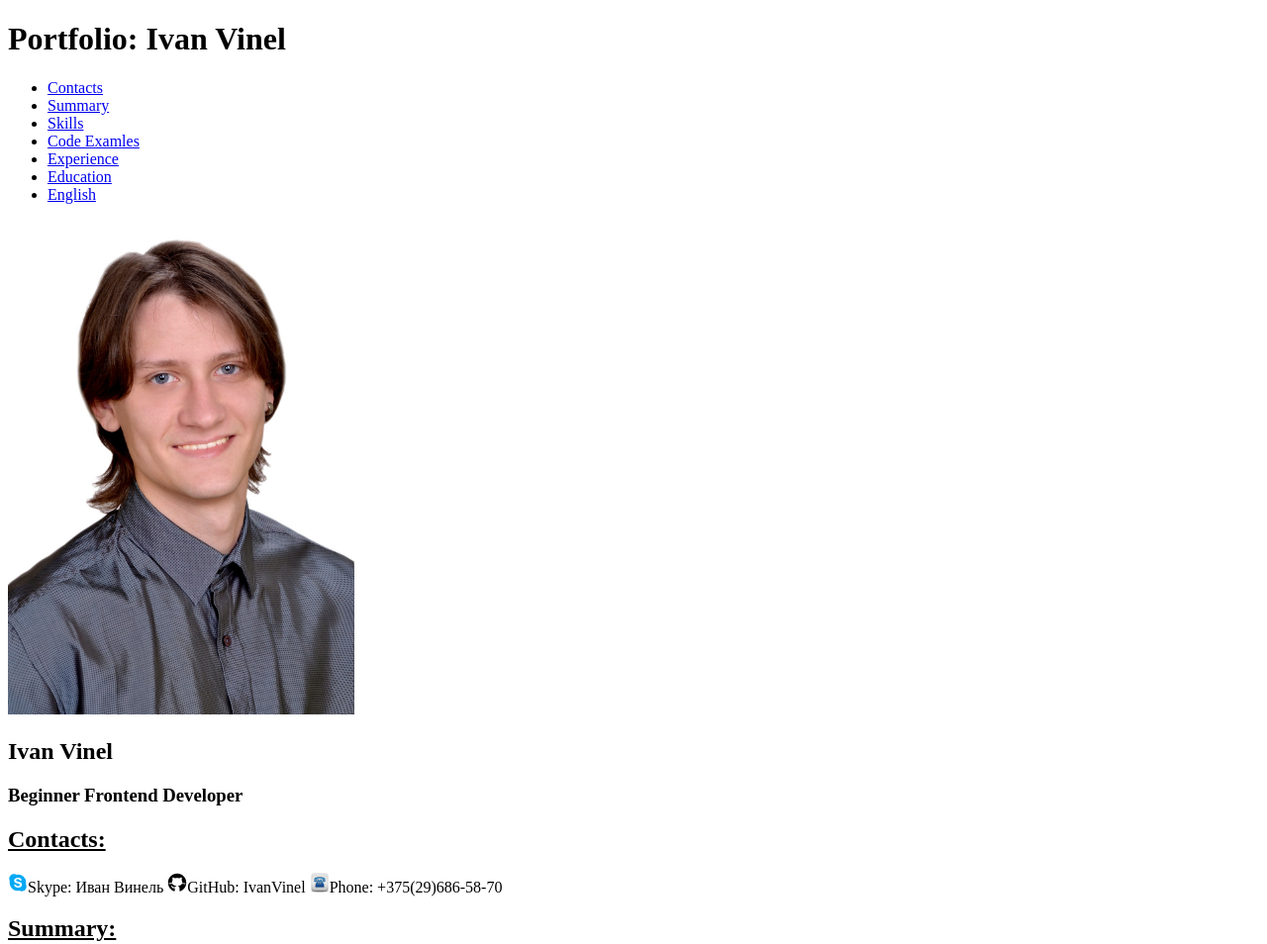
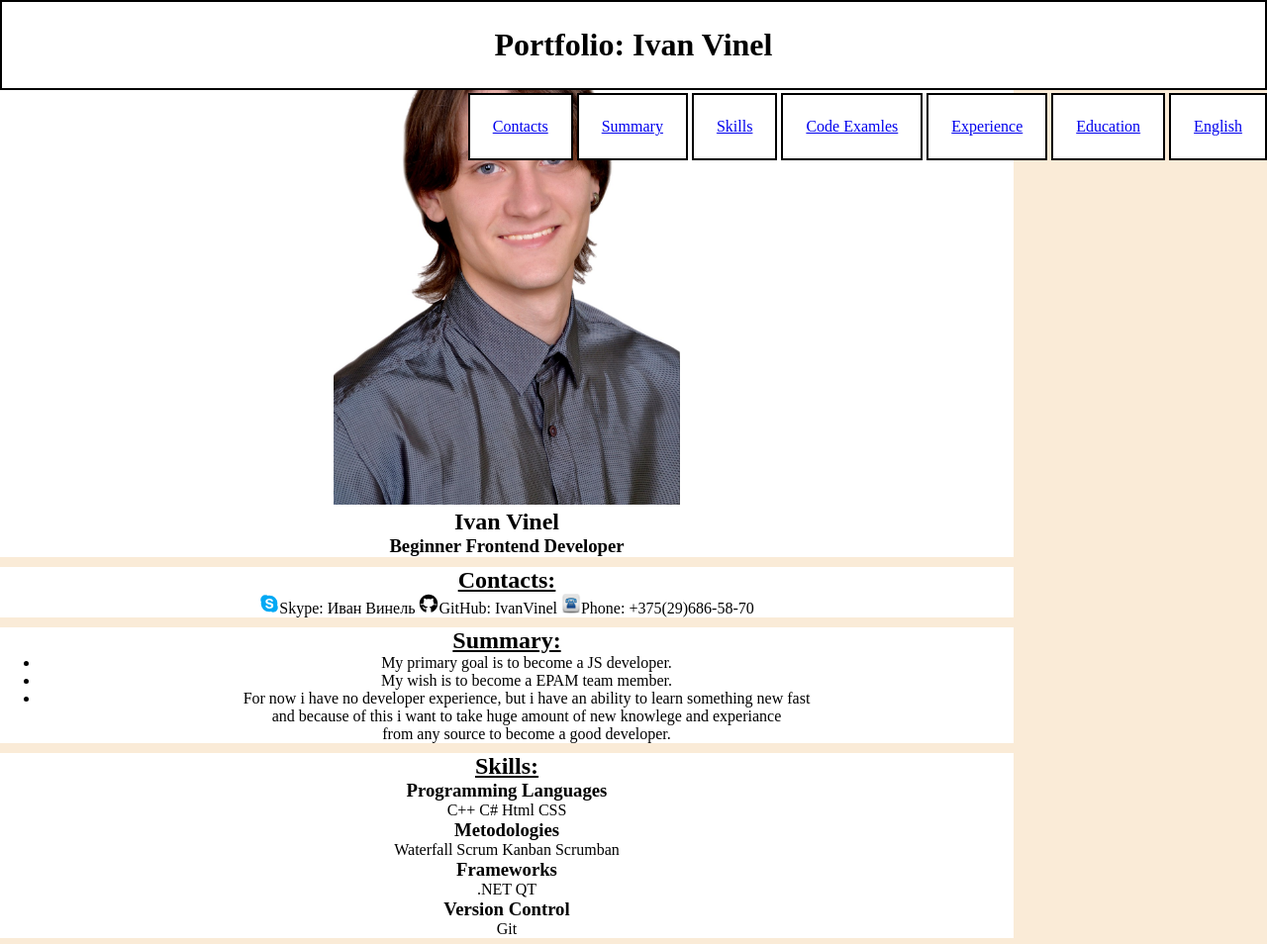
Before and after one commit to IvanVinel/rsschool-cv, a plain HTML site: page index.html in a window 1280 px wide. Shown: the top 954 px of the page at 99% size. Drawn offline with Linux system fonts and the light colour scheme.

Commit message:
feat: add styles for header, body, footer, section and nav panel

```diff
--- a/index.html
+++ b/index.html
@@ -8,7 +8,7 @@
 <body>
     <header>
         <h1>Portfolio: Ivan Vinel</h1>
-        <nav>
+        <nav class="navpanel">
             <ul>
                 <li><a href="#contacts">Contacts</a></li>
                 <li><a href="#summary">Summary</a></li>
--- a/style.css
+++ b/style.css
@@ -0,0 +1,64 @@
+* {
+    margin: 0px;
+}
+
+body {
+    background-color: antiquewhite;
+    max-width: 1024px;
+}
+
+header {
+    position: fixed;
+    top: 0px;
+    z-index: 10;
+    height: 150px;
+    width: 100%;
+
+}
+
+header h1 {
+text-align: center;
+padding: 25px 0px;
+border: 2px solid black;
+background-color: white;
+}
+
+section {
+    position: relative;
+    width: 100%;
+    margin: 10px auto;
+    text-align: center;
+    background-color: white;
+}
+
+footer {
+    position: relative;
+    height: 100%;
+    margin: auto;
+    text-align: center;
+}
+
+footer h2 {
+    text-size-adjust: 1rem;
+    padding: 40px 0;
+}
+
+.navpanel {
+    position: relative;
+    display: block;
+    margin-top: 3px;
+    padding: 0;
+    float: right;
+
+}
+
+.navpanel li {
+    display: inline-block;
+    color: black;
+    text-align: center;
+    padding: 23px 23px;
+    text-decoration: none;
+    cursor: pointer;
+    border: 2px solid black;
+    background-color: white;
+}
```
